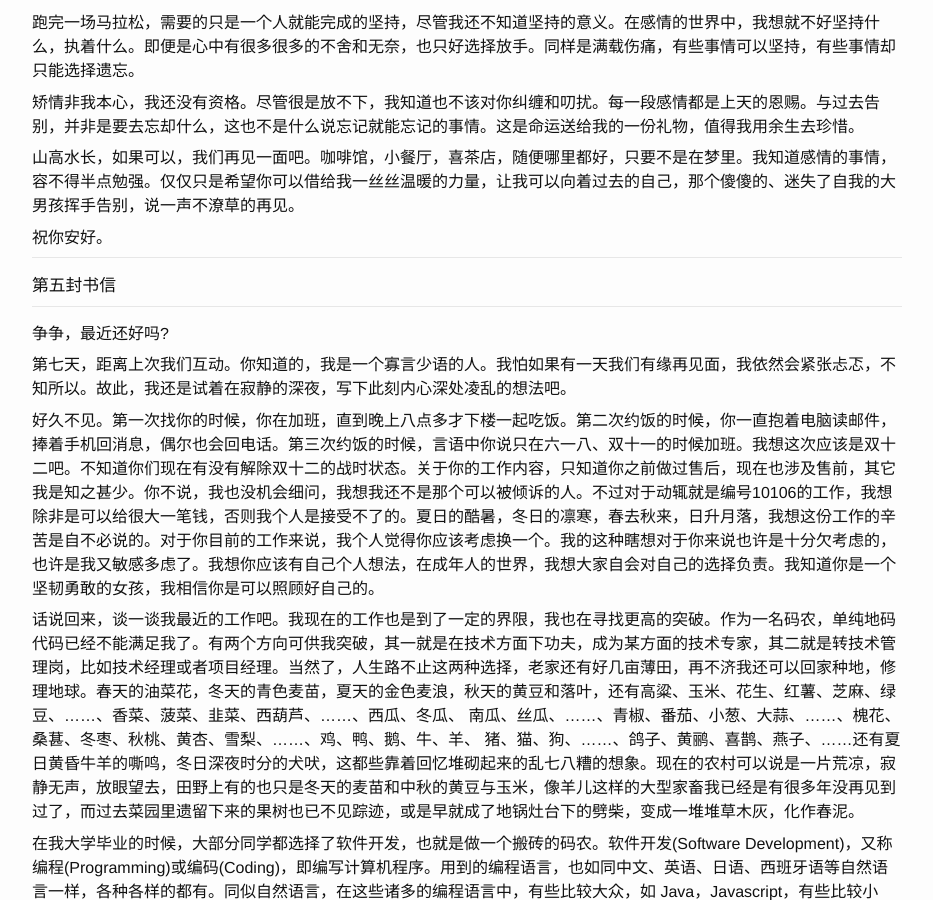
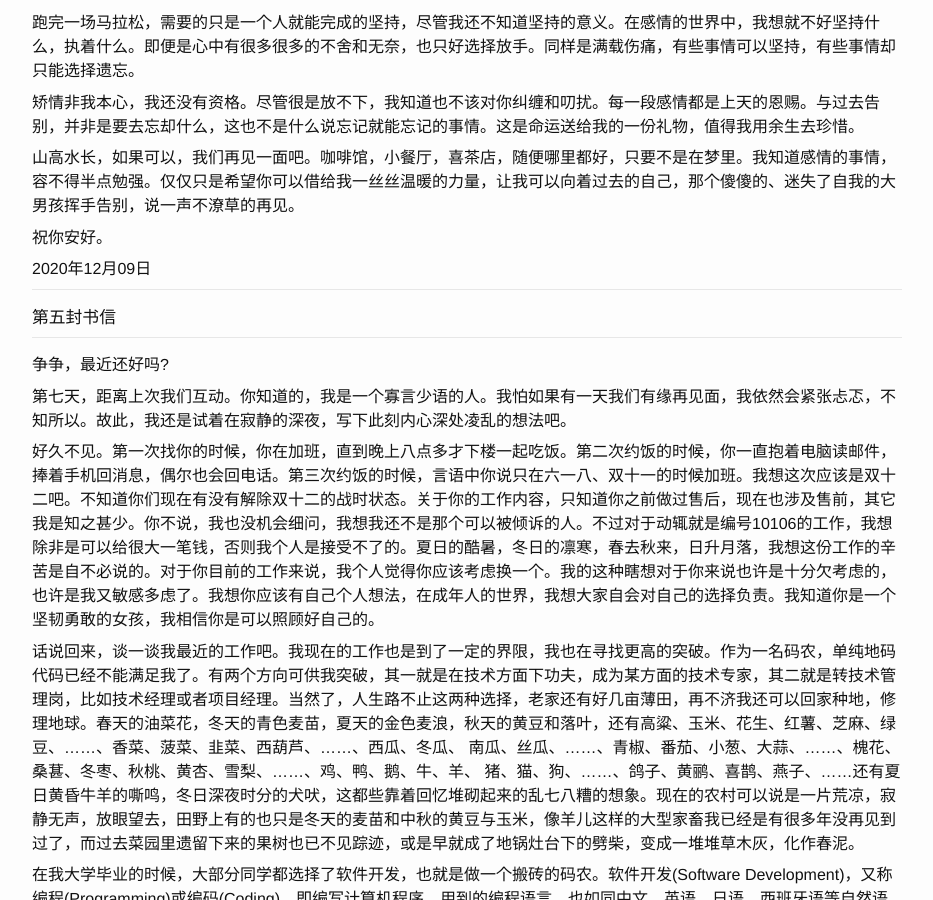
Before and after one commit to lianyu1115/lianyu, a Jekyll site: the page built from _journals/2021-01-19-five-letters.md, in a window 1280 px wide and 900 px high, scrolled down 4475 px. Shown: the whole window, without its empty margins (173-1106 px from the left). Built offline with Jekyll 4.4.1, drawn with Linux system fonts in a browser that asks for light colours.

Commit message:
Update 2021-01-19-five-letters.md

```diff
--- a/_journals/2021-01-19-five-letters.md
+++ b/_journals/2021-01-19-five-letters.md
@@ -137,6 +137,8 @@
 
  祝你安好。
 
+2020年12月09日
+
 - - -
 
 **第五封书信**
@@ -220,3 +222,5 @@
 the last letter. please forgive me. try to be happy.
 
 - - -
+
+2021年01月19日
```
